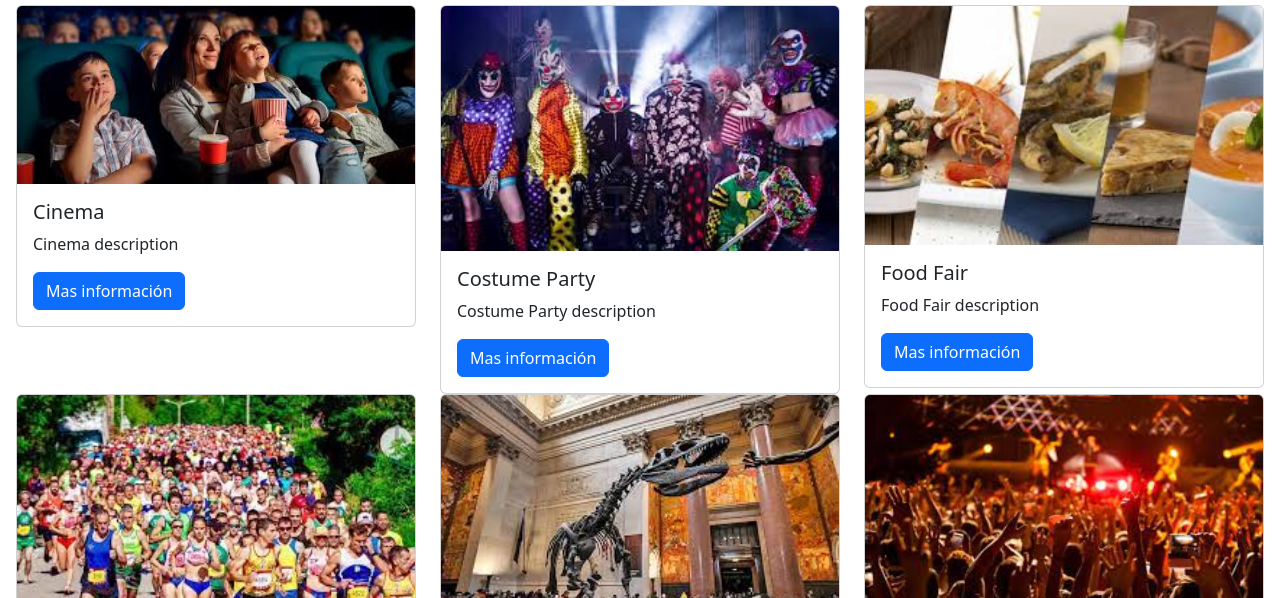
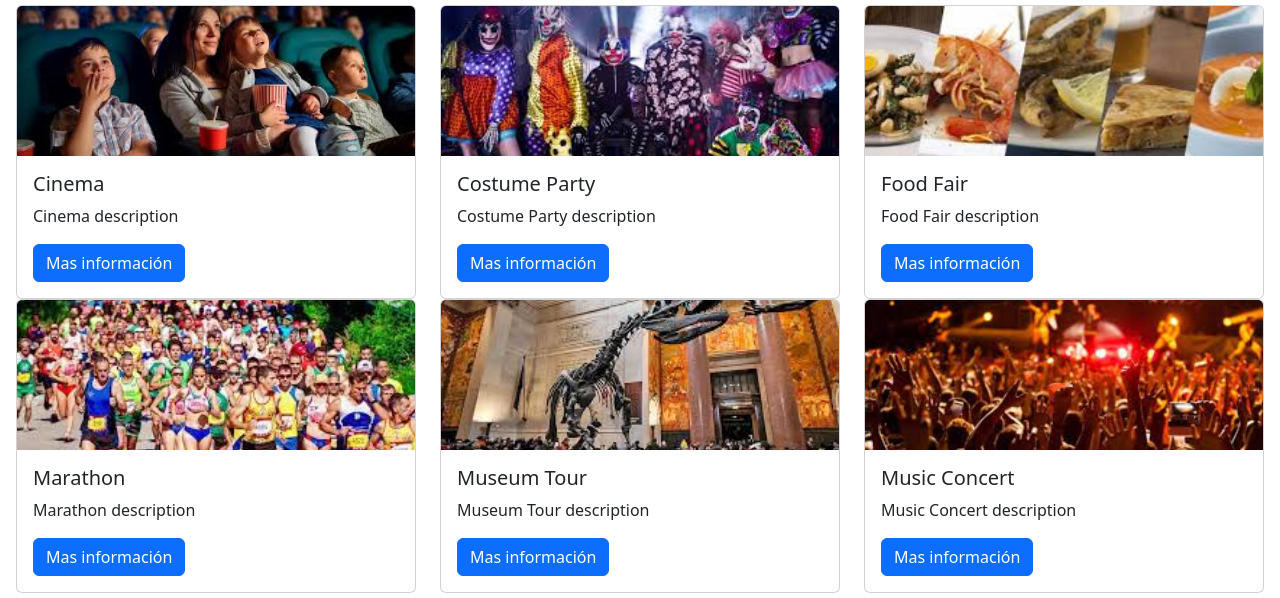
Before and after one commit to pberus/AmazingEvents_BERUSTEIN, a plain HTML site: page pages/pastEvents.html in a window 1280 px wide. Shown: the part 176-774 px from the top of the page. Drawn offline with nearby package versions, Linux system fonts and the light colour scheme.

Commit message:
ajuste tamaño img cards

```diff
--- a/assets/styles/style.css
+++ b/assets/styles/style.css
@@ -3,3 +3,9 @@
     padding: 0;
     box-sizing: border-box;
 }
+
+.card-img-top {
+    width: 100%;
+    height: 150px !important;
+    object-fit: cover;
+}
--- a/pages/pastEvents.html
+++ b/pages/pastEvents.html
@@ -15,6 +15,7 @@
       rel="stylesheet"
       href="https://cdn.jsdelivr.net/npm/bootstrap-icons@1.10.3/font/bootstrap-icons.css"
     />
+    <link rel="stylesheet" href="../assets/styles/style.css">
     <link
       rel="shortcut icon"
       href="../assets/img/Logo-Amazing-Events.ico"
```
Also changed, not shown: pages/upcomingEvents.html (+1 -0 lines).
